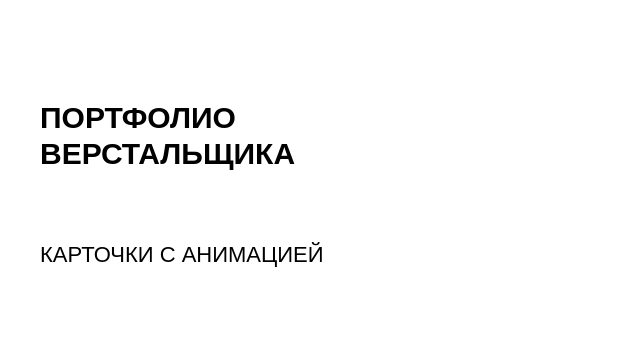
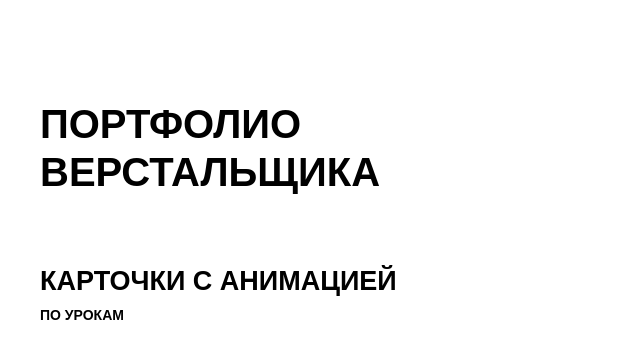
Before and after one commit to milyova/milyova.github.io, a plain HTML site: page index.html in a window 1280 px wide. Shown: the whole page, without its empty margins (0-640 px from the left). Drawn offline with Linux system fonts and the light colour scheme.

Commit message:
Ссылка на 1ю карточку

```diff
--- a/css/main.css
+++ b/css/main.css
@@ -32,14 +32,21 @@ body {
 }
 .hero__title {
     max-width: 400px;
-    font-size: 30px;
+    font-size: 40px;
     font-weight: 800;
     line-height: 1.2em;
     text-transform: uppercase;
     margin-bottom: 70px;
 }
-.hero__subdivition {
-    font-size: 22px;
+.hero__divition {
+    font-size: 27px;
+    font-weight: 700;
     text-transform: uppercase;
+    margin-bottom: 10px;
+}
+.hero__divition_descr {
+    text-transform: uppercase;
+    font-size: 14px;
+    font-weight: 700;
 }
 /* // SECTION HERO ______________________________________________________ */
--- a/index.html
+++ b/index.html
@@ -26,9 +26,19 @@
                 <h1 class="hero__title">
                     Портфолио верстальщика
                 </h1>
-                <h2 class="hero__subdivition">
+
+                <!-- CARDS BY LESSONS ___________________________ -->
+                <h2 class="hero__divition">
                     Карточки с анимацией
                 </h2>
+                <div class="hero__divition_descr">
+                    по урокам
+                </div>
+                <div class="cards__links-box">
+                    <a href="content/elements/cards/animation/made-by-lessons/CodeQuest/Headphones/index.html"></a>
+                </div>
+                <!-- // CARDS BY LESSONS ___________________________ -->
+
             </div> <!-- // container -->
         </section>
     <!-- // SECTON HERO _________________________________________________ -->
```
Also changed, not shown: test02.txt (deleted).
